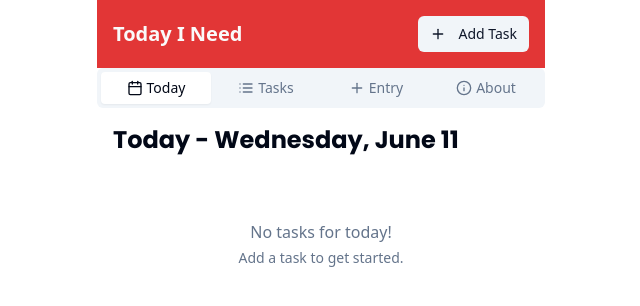
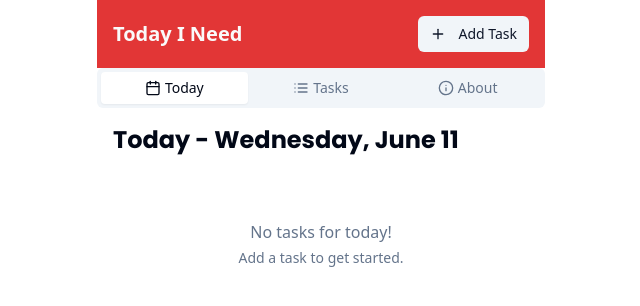
Before and after one commit to AreteanThings/today-i-need, a React (Vite) app: page / in a window 1280 px wide. Shown: the top 306 px of the page, without its empty margins (319-959 px from the left). Built offline with nearby package versions, Linux system fonts and the light colour scheme.

Commit message:
Remove "Entry" from navigation
Removed the "Entry" tab from the navigation bar in `src/pages/Index.tsx`.

```diff
--- a/src/pages/Index.tsx
+++ b/src/pages/Index.tsx
@@ -52,7 +52,7 @@ const Index = () => {
 
         {/* Navigation */}
         <Tabs value={activeTab} onValueChange={setActiveTab} className="w-full">
-          <TabsList className="grid grid-cols-4 w-full">
+          <TabsList className="grid grid-cols-3 w-full">
             <TabsTrigger value="today" className="flex items-center gap-1">
               <Calendar className="h-4 w-4" />
               Today
@@ -60,10 +60,6 @@ const Index = () => {
             <TabsTrigger value="tasks" className="flex items-center gap-1">
               <List className="h-4 w-4" />
               Tasks
-            </TabsTrigger>
-            <TabsTrigger value="entry" className="flex items-center gap-1">
-              <Plus className="h-4 w-4" />
-              Entry
             </TabsTrigger>
             <TabsTrigger value="about" className="flex items-center gap-1">
               <Info className="h-4 w-4" />
@@ -79,10 +75,6 @@ const Index = () => {
             <TaskList onEditTask={handleEditTask} />
           </TabsContent>
 
-          <TabsContent value="entry" className="mt-0">
-            <TaskEntry onClose={() => setActiveTab("today")} />
-          </TabsContent>
-
           <TabsContent value="about" className="mt-0">
             <About />
           </TabsContent>
```
